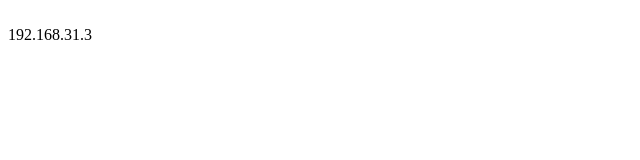
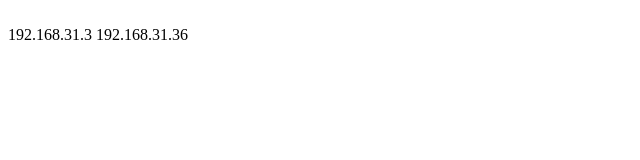
Before and after one commit to host-cmd/ip, a plain HTML site: page index.html in a window 1280 px wide. Shown: the whole page, without its empty margins (0-640 px from the left). Drawn offline with Linux system fonts and the light colour scheme.

Commit message:
Update index.html

```diff
--- a/index.html
+++ b/index.html
@@ -8,5 +8,6 @@
 <body>
     <br>
     192.168.31.3
+    192.168.31.36
 </body>
 </html>
```
